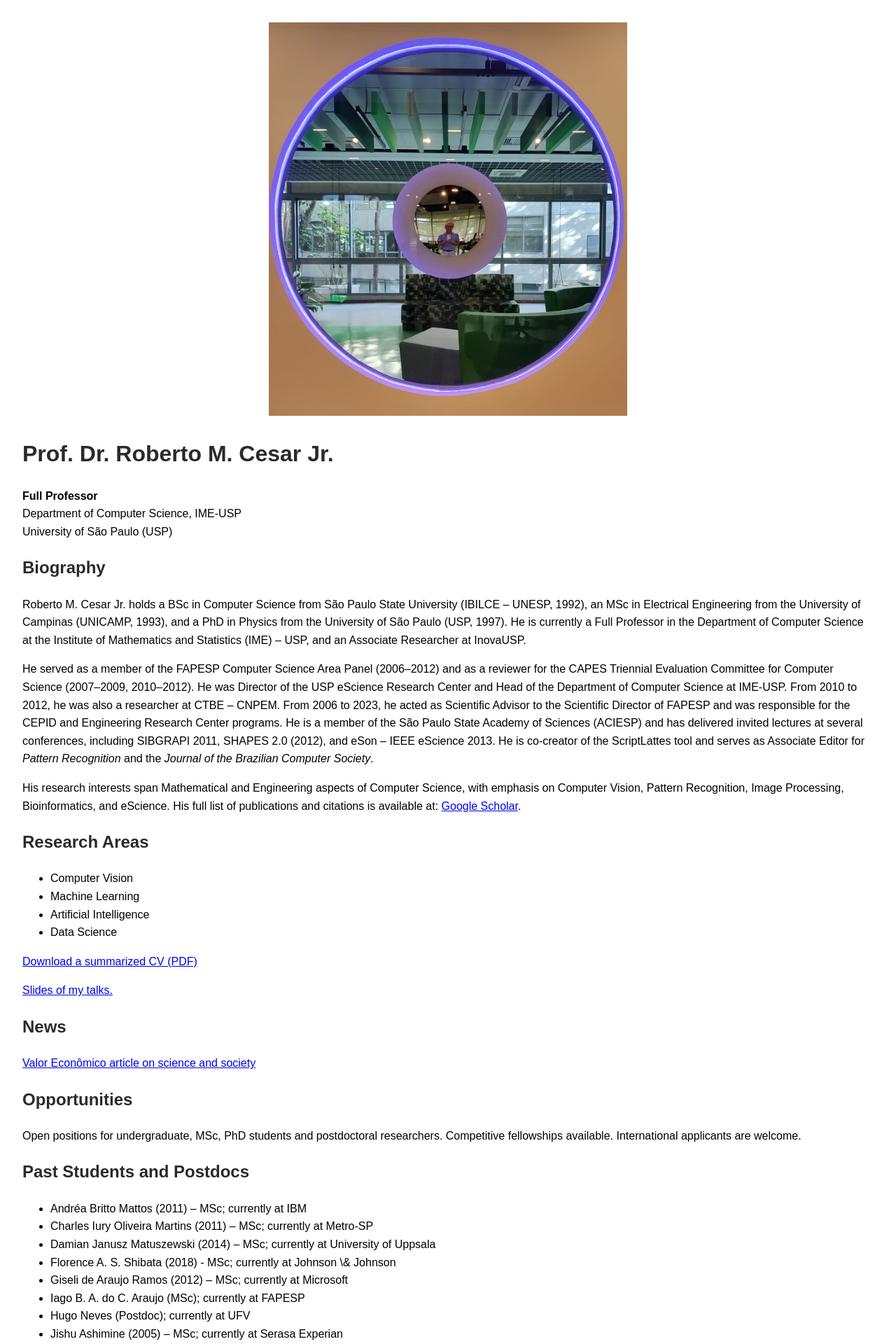
After one commit to MagoDaZueira/IntroDev, a FastAPI app: template exercicios/aula-8/templates/aula-1/site-professor/site-original.html in a window 1280 px wide. The commit adds this page. Shown: the top 1920 px of the page at 70% size. Run offline with FastAPI, Linux system fonts and the light colour scheme; the template is opened without the code that fills it, so the values that code supplies are empty.

Commit message:
exercício aula 8

```diff
--- a/exercicios/aula-8/main.py
+++ b/exercicios/aula-8/main.py
@@ -1,10 +1,12 @@
 from fastapi import FastAPI, Request
 from fastapi.responses import HTMLResponse
 from fastapi.templating import Jinja2Templates
+from fastapi.staticfiles import StaticFiles
 
 app = FastAPI()
 
 templates = Jinja2Templates(directory=["templates"])
+app.mount("/static", StaticFiles(directory="static"), name="static")
 
 curtidas = 0
 
@@ -23,3 +25,27 @@ async def curtir(request: Request):
     global curtidas
     curtidas = 0
     return templates.TemplateResponse(request, "partials/contador.html", {"curtidas": curtidas})
+
+@app.get("/curtidas", response_class=HTMLResponse)
+async def get_curtidas(request: Request):
+    return templates.TemplateResponse(request, "curtidas.html", {"curtidas": curtidas})
+
+@app.get("/jupiter", response_class=HTMLResponse)
+async def get_jupiter(request: Request):
+    return templates.TemplateResponse(request, "aula-1/jupiter/index.html")
+
+@app.get("/professor", response_class=HTMLResponse)
+async def get_professor(request: Request):
+    return templates.TemplateResponse(request, "aula-1/site-professor/index.html")
+
+@app.get("/research", response_class=HTMLResponse)
+async def get_research(request: Request):
+    return templates.TemplateResponse(request, "aula-1/site-professor/research.html")
+
+@app.get("/students", response_class=HTMLResponse)
+async def get_students(request: Request):
+    return templates.TemplateResponse(request, "aula-1/site-professor/students.html")
+
+@app.get("/contact", response_class=HTMLResponse)
+async def get_contact(request: Request):
+    return templates.TemplateResponse(request, "aula-1/site-professor/contact.html")
--- /dev/null
+++ b/exercicios/aula-8/templates/aula-1/site-professor/site-original.html
@@ -0,0 +1,136 @@
+<!DOCTYPE html>
+<html lang="en"><head>
+<meta http-equiv="content-type" content="text/html; charset=UTF-8">
+  <meta charset="UTF-8">
+  <title>Prof. Dr. Roberto M. Cesar Jr. - USP</title>
+  <style>
+    body { font-family: sans-serif; margin: 2em; line-height: 1.6; }
+    h1, h2 { color: #2a2a2a; }
+    ul { margin-top: 0; }
+    hr { margin: 2em 0; }
+  </style>
+</head>
+<body>
+
+  <div style="text-align: center;">
+  <img src="files/image003.jpg" alt="Roberto M. Cesar Jr." width="512">
+</div>
+
+  <h1>Prof. Dr. Roberto M. Cesar Jr.</h1>
+  <p><strong>Full Professor</strong><br>
+     Department of Computer Science, IME-USP<br>
+     University of São Paulo (USP)</p>
+
+  <h2>Biography</h2>
+
+<p>Roberto M. Cesar Jr. holds a BSc in Computer Science from São Paulo
+State University (IBILCE – UNESP, 1992), an MSc in Electrical
+Engineering from the University of Campinas (UNICAMP, 1993), and a PhD
+in Physics from the University of São Paulo (USP, 1997). He is currently
+ a Full Professor in the Department of Computer Science at the Institute
+ of Mathematics and Statistics (IME) – USP, and an Associate Researcher
+at InovaUSP.</p>
+
+  <p>He served as a member of the FAPESP Computer Science Area Panel
+(2006–2012) and as a reviewer for the CAPES Triennial Evaluation
+Committee for Computer Science (2007–2009, 2010–2012). He was Director
+of the USP eScience Research Center and Head of the Department of
+Computer Science at IME-USP. From 2010 to 2012, he was also a researcher
+ at CTBE – CNPEM. From 2006 to 2023, he acted as Scientific Advisor to
+the Scientific Director of FAPESP and was responsible for the CEPID and
+Engineering Research Center programs. He is a member of the São Paulo
+State Academy of Sciences (ACIESP) and has delivered invited lectures at
+ several conferences, including SIBGRAPI 2011, SHAPES 2.0 (2012), and
+eSon – IEEE eScience 2013. He is co-creator of the ScriptLattes tool and
+ serves as Associate Editor for <em>Pattern Recognition</em> and the <em>Journal of the Brazilian Computer Society</em>.</p>
+
+  <p>His research interests span Mathematical and Engineering aspects of
+ Computer Science, with emphasis on Computer Vision, Pattern
+Recognition, Image Processing, Bioinformatics, and eScience. His full
+list of publications and citations is available at: <a href="http://scholar.google.com/citations?user=yGsck-AAAAAJ&amp;hl=en">Google Scholar</a>.</p>
+
+  <h2>Research Areas</h2>
+  <ul>
+    <li>Computer Vision</li>
+    <li>Machine Learning</li>
+    <li>Artificial Intelligence</li>
+    <li>Data Science</li>
+  </ul>
+
+<p><a href="https://www.ime.usp.br/~cesar/CV_RobertoCesar.pdf" target="_blank">Download a summarized CV (PDF)</a></p>
+
+<p><a href="https://drive.google.com/drive/folders/1PAWszglhk3j8sFkCB_e8nLRbM00G2qro?usp=sharing" target="_blank"> Slides of my talks. </a></p>
+
+
+  <h2>News</h2>
+  <p><a href="https://www.valor.com.br/cultura/6322823/elizabeth-ii-e-akihito-sao-exemplos-do-aumento-da-longevidade-e-da-melhoria-da-qualidade-fisica">Valor Econômico article on science and society</a></p>
+
+  <h2>Opportunities</h2>
+  <p>Open positions for undergraduate, MSc, PhD students and
+postdoctoral researchers. Competitive fellowships available.
+International applicants are welcome.</p>
+
+  <h2>Past Students and Postdocs</h2>
+
+<ul>
+  <li>Andréa Britto Mattos (2011) – MSc; currently at IBM</li>
+  <li>Charles Iury Oliveira Martins (2011) – MSc; currently at Metro-SP</li>
+  <li>Damian Janusz Matuszewski (2014) – MSc; currently at University of Uppsala</li>
+  <li>Florence A. S. Shibata (2018) - MSc; currently at Johnson \&amp; Johnson</li>
+  <li>Giseli de Araujo Ramos (2012) – MSc; currently at Microsoft</li>
+  <li>Iago B. A. do C. Araujo (MSc); currently at FAPESP </li>
+    <li>Hugo Neves (Postdoc); currently at UFV</li>
+  <li>Jishu Ashimine (2005) – MSc; currently at Serasa Experian</li>
+  <li>João Vitor Baldini Soares (2006) – MSc; currently at Yahoo</li>
+    <li>José Luiz Pimenta (MSc); currently at Data Machina </li>
+   <li>Larissa de O. Penteado (MSc); currently at Data Machina</li>
+    <li>Lucas de Carvalho Dias (MSc)</li>
+    <li>Luciano W. X. Cejnog (PhD); currently at Banco do Brasil</li>
+  <li>Mateus Riva (2018) – MSc; currently at Telecom ParisTech</li>
+  <li>Rogerio Schmidt Feris (2001) – MSc; currently at IBM</li>
+  <li>Teófilo Emidio de Campos (2001) – MSc; currently at UnB</li>
+  <li>Alexandre Noma (2010) – PhD; currently at UFABC</li>
+  <li>Ana Beatriz Vicentim Graciano (2012) – PhD</li>
+  <li>Celina Maki Takemura (2008) – PhD; currently at EMBRAPA</li>
+  <li>David Corrêa Martins Junior (2008) – PhD; currently at UFABC</li>
+  <li>David da Silva Pires (2012) – PhD; currently at Instituto Butantan</li>
+  <li>Evelyn Pérez Cervantes – PhD; currently at Oracle</li>
+  <li>Éric Keiji Tokuda (2019) – PhD; currently at USP</li>
+  <li>Estephan Dazzi Wandekoken (2015) – PhD; currently at Shelfpix</li>
+  <li>Fabricio Martins Lopes (2011) – PhD; currently at UTFPR</li>
+  <li>Henrique Morimitsu (2015) – PhD; currently at Tsinghua University</li>
+  <li>Jesús Pascual Mena Chalco (2010) – PhD; currently at UFABC</li>
+  <li>Jorge de Jesus Gomes Leandro (2014) – PhD; currently at Motorola</li>
+  <li>Marcelo Hashimoto (2012) – PhD; currently at INSPER</li>
+  <li>Samuel Martins Barbosa Neto (2017) – PhD; currently at EMBRAER</li>
+  <li>Sílvia Cristina Dias Pinto (2005) – PhD; currently at UERJ</li>
+  <li>Kelly Rosa Braghetto (2011) – PhD; currently at USP</li>
+  <li>Talita Perciano Costa Leite (2012) – PhD; currently at Lawrence Lab</li>
+  <li>Vinicius F. Pignataro Mazzei Albert – Postdoc; currently Lead Data Scientist at Whirlpool</li>
+  <li>Yossi Zana (2007) – Postdoc; currently at UFABC</li>
+  <li>Evaldo Araújo de Oliveira Filho (2011) – Postdoc; currently at UNIFESP</li>
+  <li>Hamed Yazdanpanah (2011) – Postdoc; currently Senior Data Scientist at TrAIve</li>
+  <li>Monica Guimarães Campiteli (2011) – Postdoc</li>
+  <li>Ricardo Luiz de Andrade Abrantes (2018) – Postdoc</li>
+  <li>Silvia Cristina Dias Pinto (2015) – Postdoc; currently at UERJ</li>
+</ul>
+
+  <h2>Contact</h2>
+  <p>IME - USP<br>
+  Rua do Matão 1010 - Cidade Universitária<br>
+  05508-090 - São Paulo, SP - Brazil<br>
+  Phone: +55 11 3091-6135<br>
+  Email: rmcesar@usp.br</p>
+
+  <h2>Links</h2>
+  <ul>
+    <li><a href="https://orcid.org/0000-0003-2701-4288">ORCID</a></li>
+    <li><a href="http://escience.ime.usp.br/">eScience Research Group</a></li>
+    <li><a href="http://scholar.google.com/citations?user=yGsck-AAAAAJ">Google Scholar</a></li>
+    <li><a href="http://lattes.cnpq.br/2240951178648368">Lattes</a></li>
+    <li><a href="http://www.bv.fapesp.br/pt/pesquisador/397/roberto-marcondes-cesar-junior/">FAPESP Profile</a></li>
+  </ul>
+
+
+
+</body></html>
```
Also changed, not shown: exercicios/aula-8/static/jupiter/styles.css (added, +147 -0 lines), exercicios/aula-8/static/professor/styles.css (added, +105 -0 lines), exercicios/aula-8/templates/aula-1/jupiter/index.html (added, +23 -0 lines), exercicios/aula-8/templates/aula-1/site-professor/contact.html (added, +32 -0 lines), exercicios/aula-8/templates/aula-1/site-professor/index.html (added, +57 -0 lines), exercicios/aula-8/templates/aula-1/site-professor/research.html (added, +25 -0 lines), exercicios/aula-8/templates/aula-1/site-professor/students.html (added, +59 -0 lines), exercicios/aula-8/templates/curtidas.html (added, +12 -0 lines), exercicios/aula-8/templates/index.html (+37 -1 lines), exercicios/aula-8/static/professor/files/image003.jpg (added), exercicios/aula-8/templates/aula-1/jupiter/usp-logo-transp.png (added).
